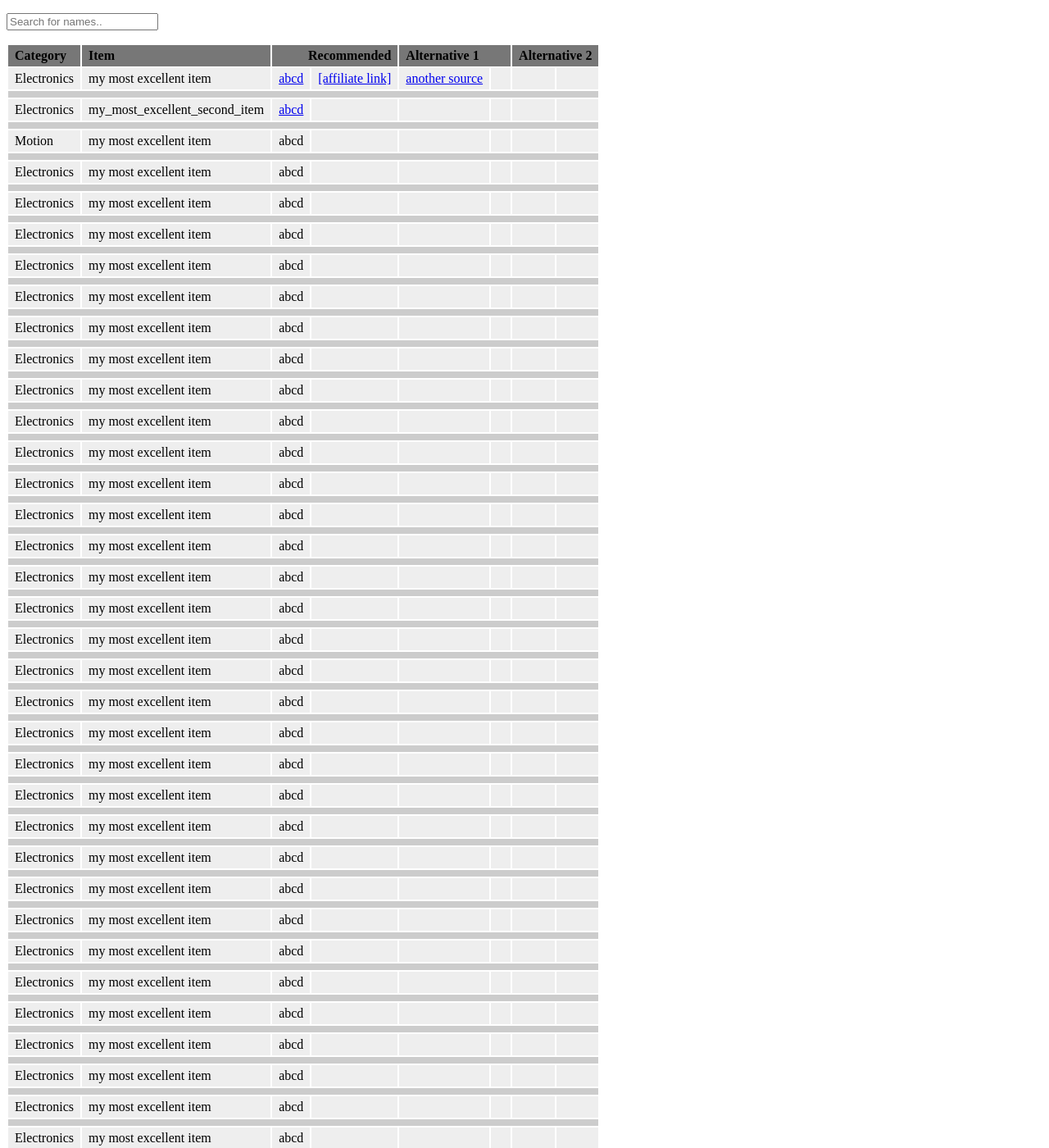
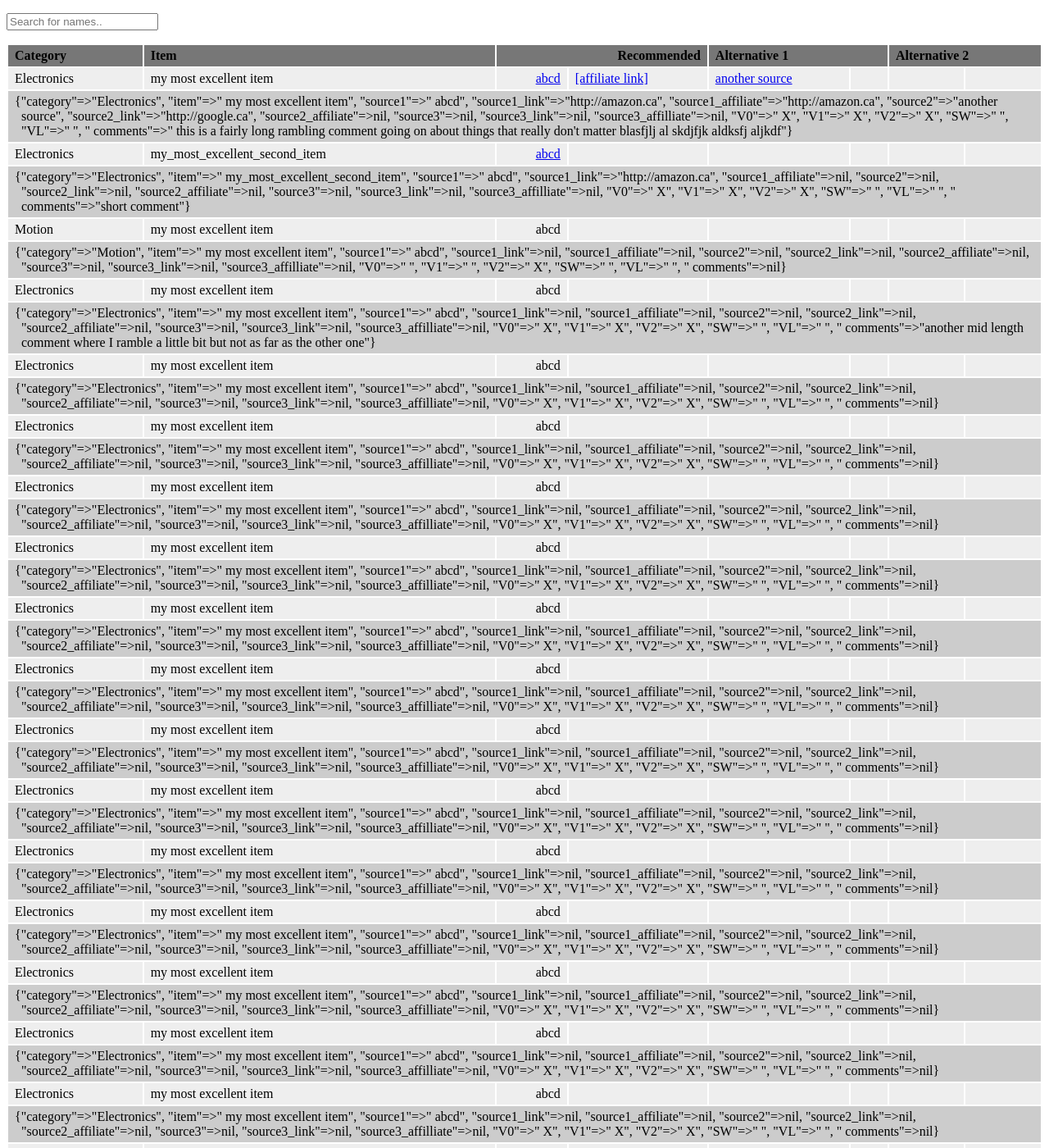
Before and after one commit to shiftingtech/Test, a Jekyll site: the page built from V2.md, in a window 1280 px wide and 1400 px high. Shown: the whole window at 82% size. Built offline with Jekyll 4.4.1, drawn with Linux system fonts in a browser that asks for light colours; some of the changed text lies outside the part shown.

Commit message:
Update V2.md

```diff
--- a/V2.md
+++ b/V2.md
@@ -69,7 +69,7 @@ layout: simplest
 
  </tr>
  <tr>
- <td colspan=8> {{ entry.comments }} </td>
+ <td colspan=8> {{ entry }} </td>
  </tr>
 {% endif %}
 {% endfor %}
```
